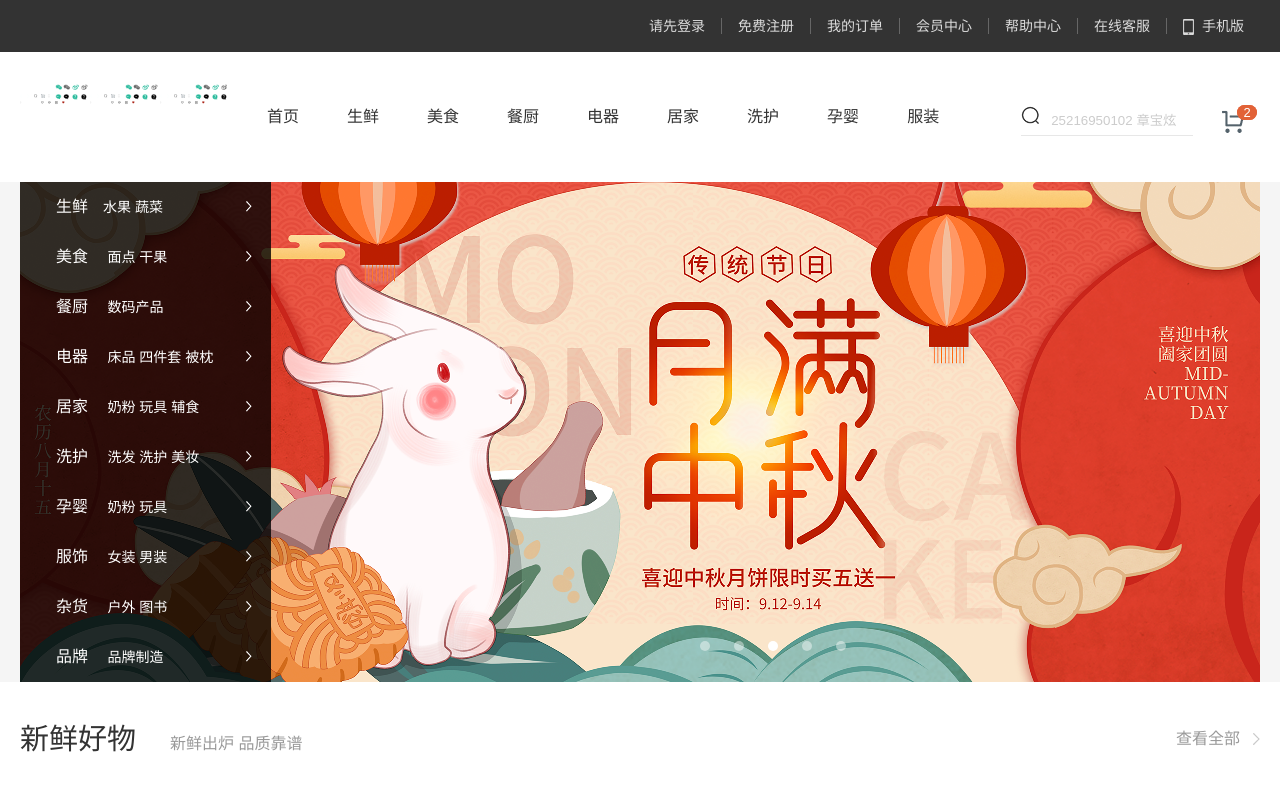
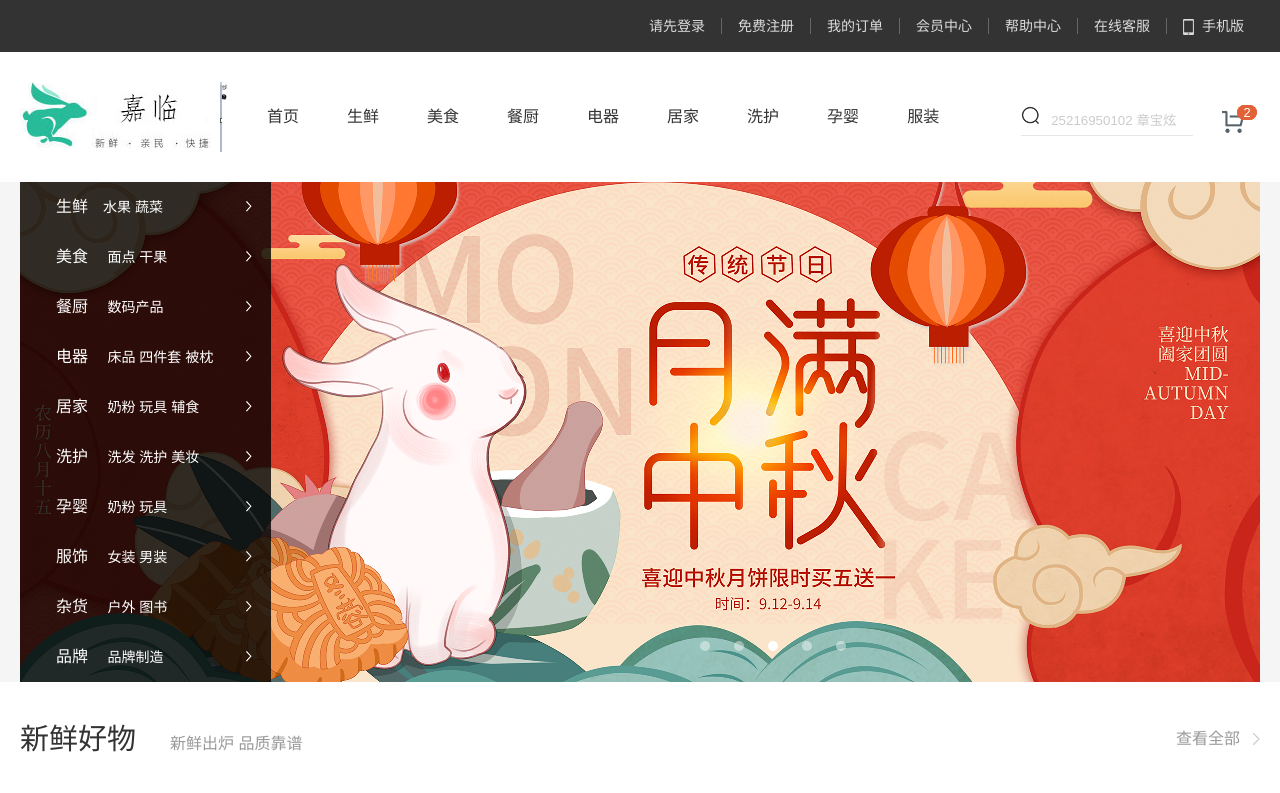
Before and after one commit to 2633534972-create/zbx-github.github.io, a plain HTML site: page index.html in a window 1280 px wide. Shown: the top 793 px of the page. Drawn offline with Linux system fonts and the light colour scheme; files whose address does not match are found by name.

Commit message:
Update index.html

```diff
--- a/index.html
+++ b/index.html
@@ -39,7 +39,7 @@
     <!-- 头部 -->
     <div class="header wrapper">
       <div class="logo">
-        <h1><a href="#"><img src="img/LOGO.png" alt="" /></a></h1>
+        <h1><a href="#"><img src="LOGO.png" alt="" /></a></h1>
       </div>
       <div class="nav">
         <ul>
```
